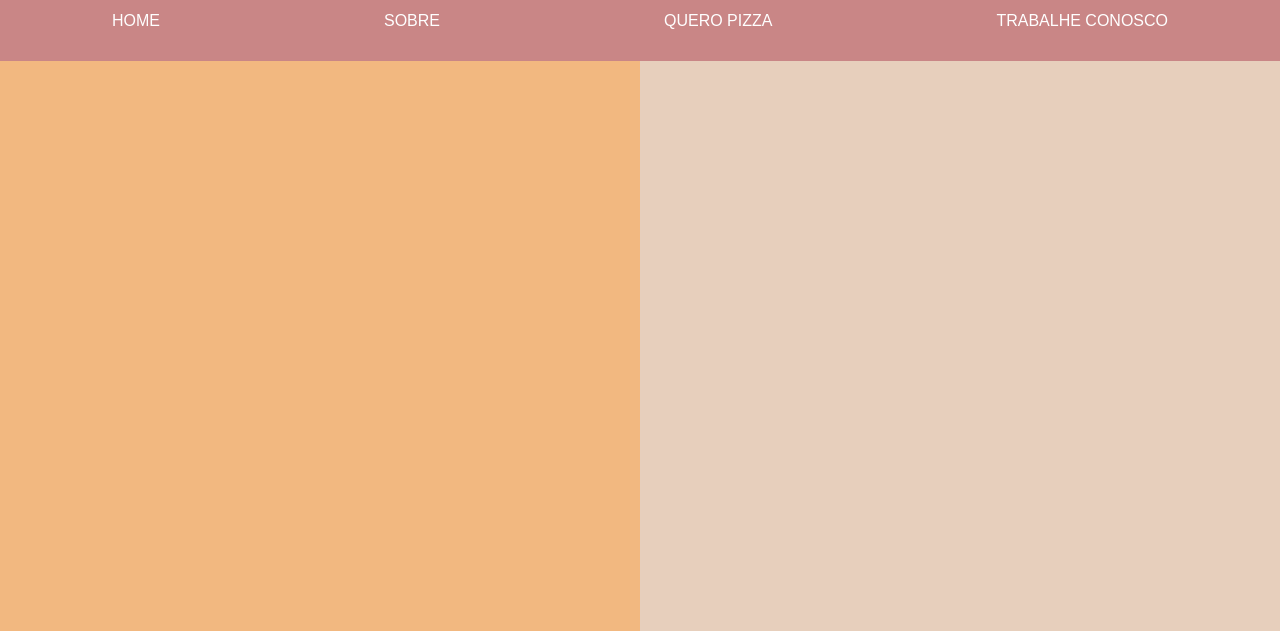
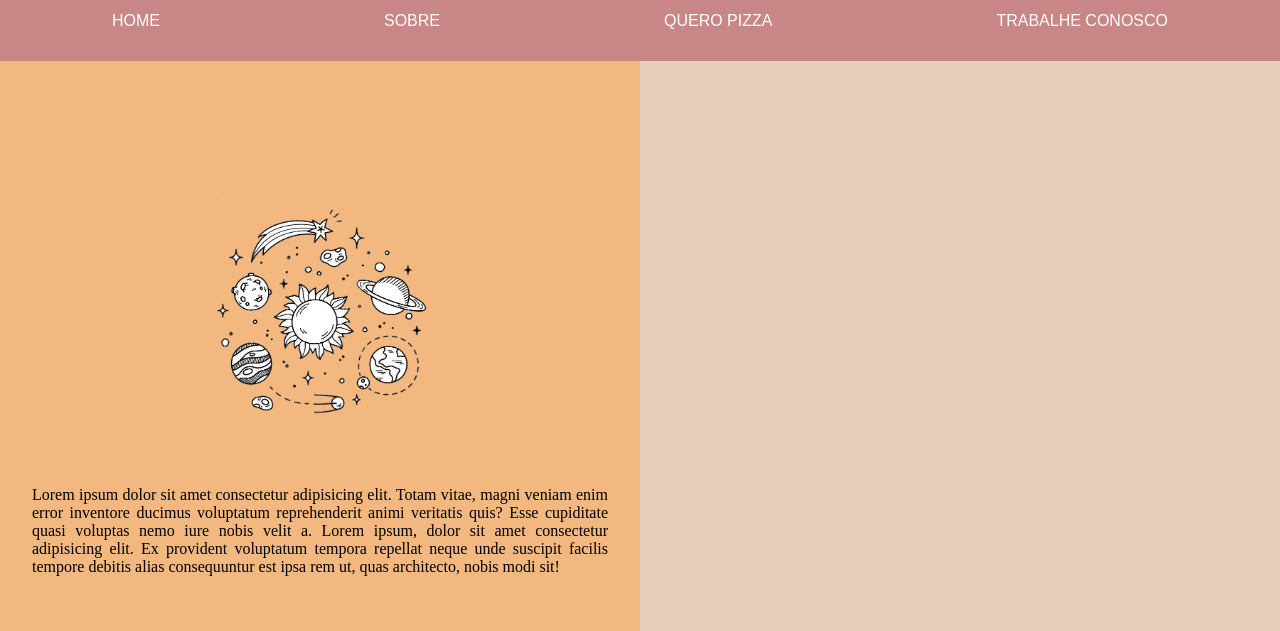
Before and after one commit to mayaracarneiro/105-review, a plain HTML site: page index.html in a window 1280 px wide. Shown: the part 169-800 px from the top of the page. Drawn offline with Linux system fonts and the light colour scheme.

Commit message:
adicionar conteudo a section

```diff
--- a/index.html
+++ b/index.html
@@ -18,7 +18,10 @@
             <a href="">QUERO PIZZA</a>
             <a href="">TRABALHE CONOSCO</a>
         </nav>
-        <section></section>
+        <section>
+            <img src="./img/planets.png" alt="planets">
+            <p>Lorem ipsum dolor sit amet consectetur adipisicing elit. Totam vitae, magni veniam enim error inventore ducimus voluptatum reprehenderit animi veritatis quis? Esse cupiditate quasi voluptas nemo iure nobis velit a. Lorem ipsum, dolor sit amet consectetur adipisicing elit. Ex provident voluptatum tempora repellat neque unde suscipit facilis tempore debitis alias consequuntur est ipsa rem ut, quas architecto, nobis modi sit!</p>
+        </section>
         <aside></aside>
         <footer></footer>
     </div>
--- a/style.css
+++ b/style.css
@@ -5,6 +5,7 @@ body{
     display: grid;
     grid-template-areas: 'header header header header' 'nav nav nav nav' 'section section aside aside' 'footer footer footer footer';
     grid-template-rows: 150px 80px 700px 60px;
+    grid-template-columns: 25vw 25vw 25vw 25vw;
 }
 
 header{
@@ -36,8 +37,19 @@ nav a{
 section{
     grid-area: section;
     background-color: #F2B880;
+    display: flex;
+    align-items: center;
+    justify-content: center;
+    flex-direction: column;
 }
-
+section img{
+    width: 40%;
+    height: auto;
+}
+section p{
+    text-align: justify;
+    padding: 5%;
+}
 aside{
     grid-area: aside;
     background-color: #E7CFBC;
```
Also changed, not shown: img/planet.jpg (added), img/planets.png (added).
